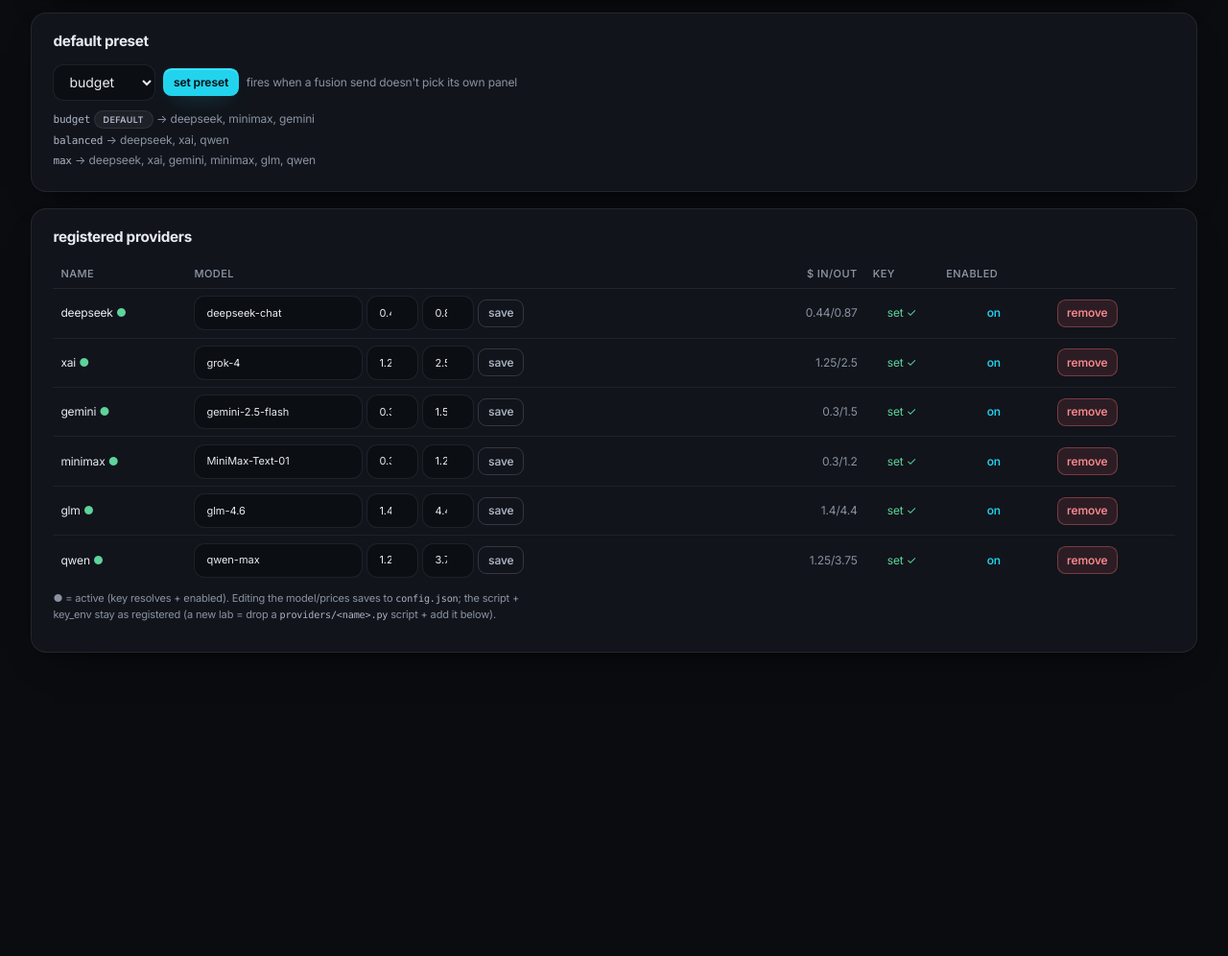
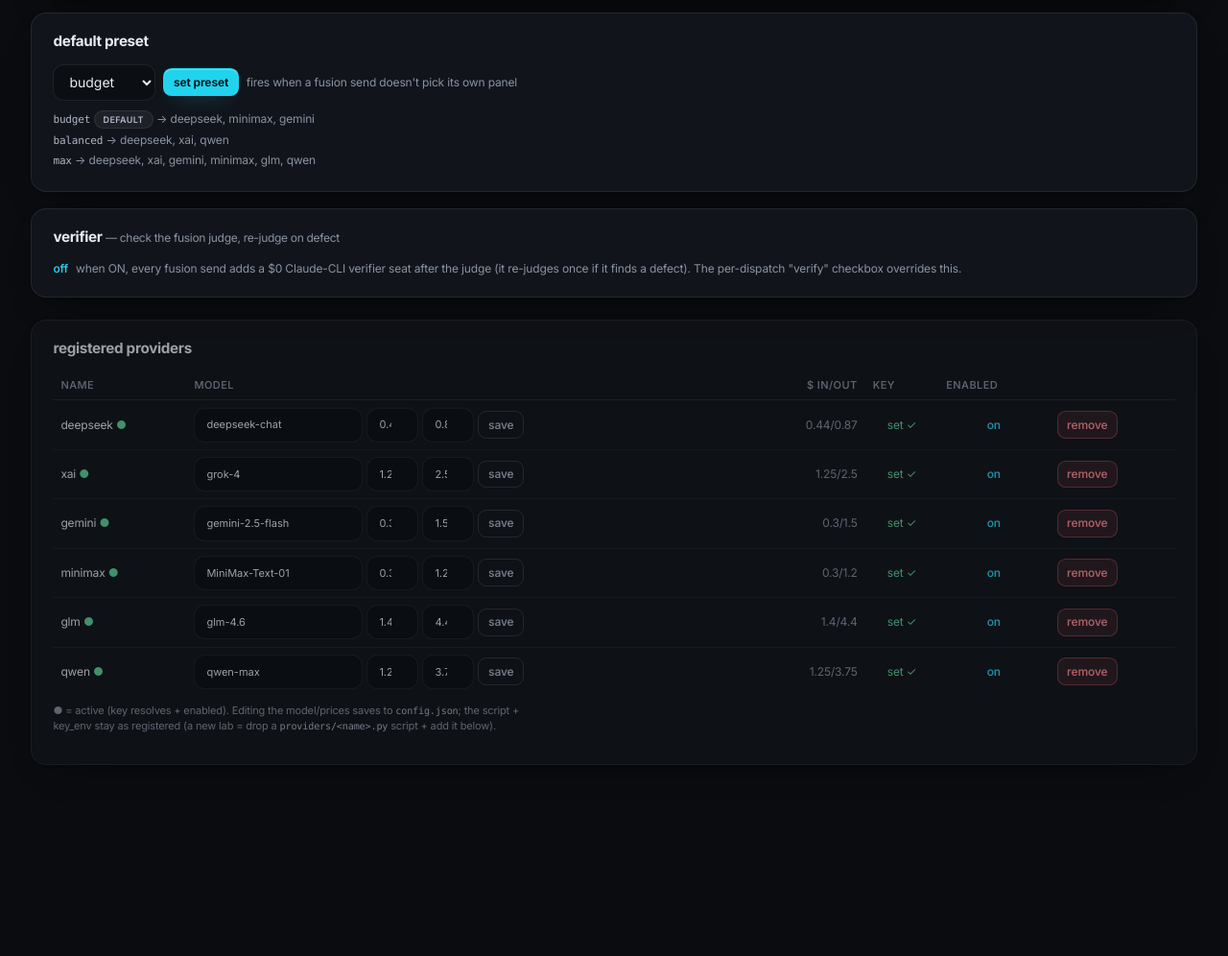
Before and after one commit to bonkai/orchestrator, a FastAPI app: page /settings in a window 1280 px wide. Shown: the part 251-1247 px from the top of the page at 96% size. Before the commit the page ends 931 px from the top, so only its background shows below. Run offline with FastAPI, Linux system fonts and the light colour scheme; some libraries are stand-ins or nearby versions.

Commit message:
Auto-push: 2026-06-22

```diff
--- a/orchestrator/templates/settings.html
+++ b/orchestrator/templates/settings.html
@@ -46,6 +46,22 @@
           </div>
         {% endfor %}
       </div>
+    </div>
+
+    <!-- ── Verifier ──────────────────────────────────────────────────── -->
+    <div class="pane reveal">
+      <h3 style="margin-top:0;">verifier
+        <span class="muted" style="font-size:12px;">— check the fusion judge, re-judge on defect</span>
+      </h3>
+      <form method="post" action="/settings/verify" style="display:flex; gap:0.5rem; align-items:center;">
+        <input type="hidden" name="verify_enabled" value="{{ 'false' if verify_enabled else 'true' }}">
+        <button type="submit" class="link small" title="toggle verifier">
+          {{ 'on' if verify_enabled else 'off' }}</button>
+        <span class="muted" style="font-size:12px;">
+          when ON, every fusion send adds a $0 Claude-CLI verifier seat after the judge
+          (it re-judges once if it finds a defect). The per-dispatch "verify" checkbox overrides this.
+        </span>
+      </form>
     </div>
 
     <!-- ── Registered providers ──────────────────────────────────────── -->
```
